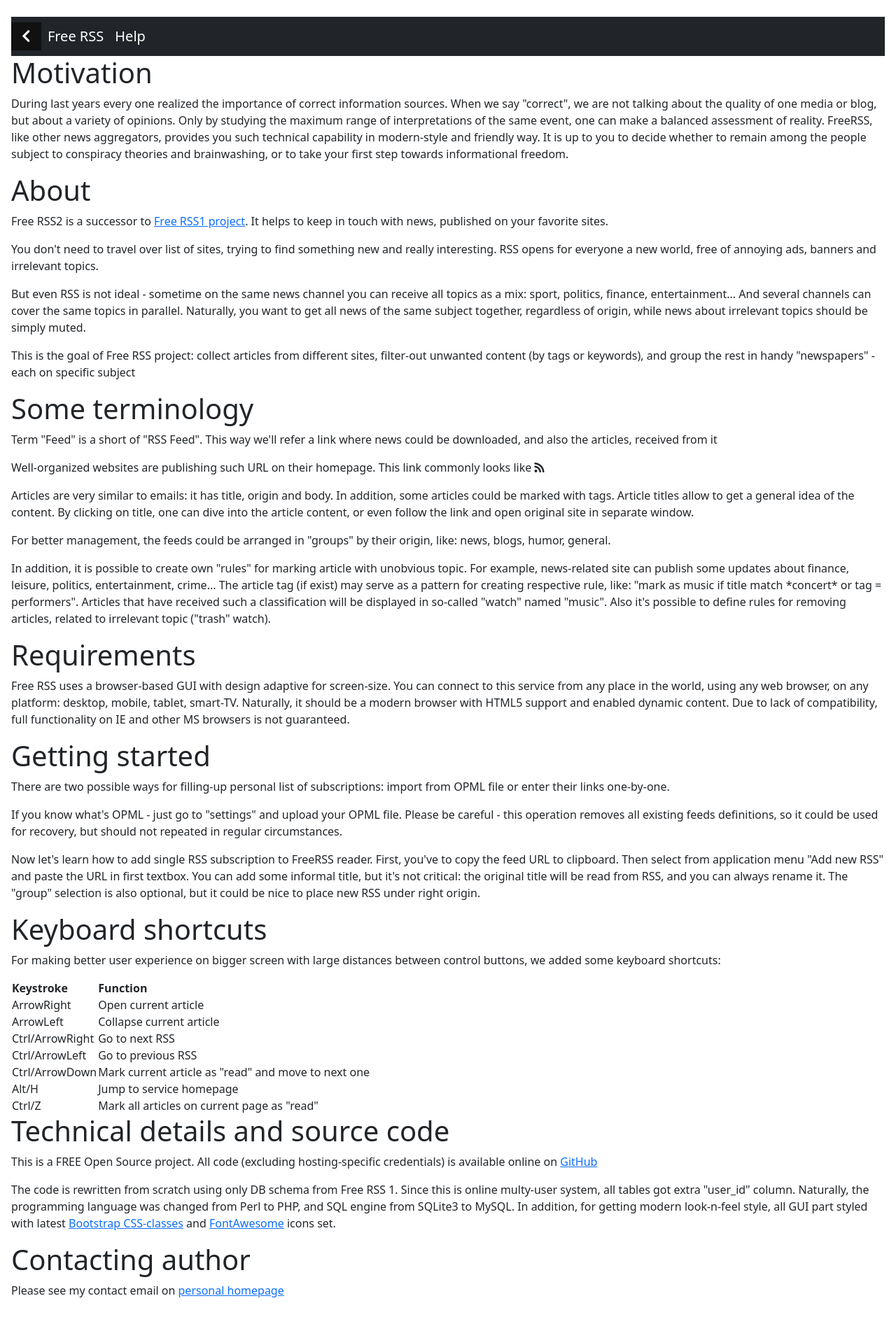
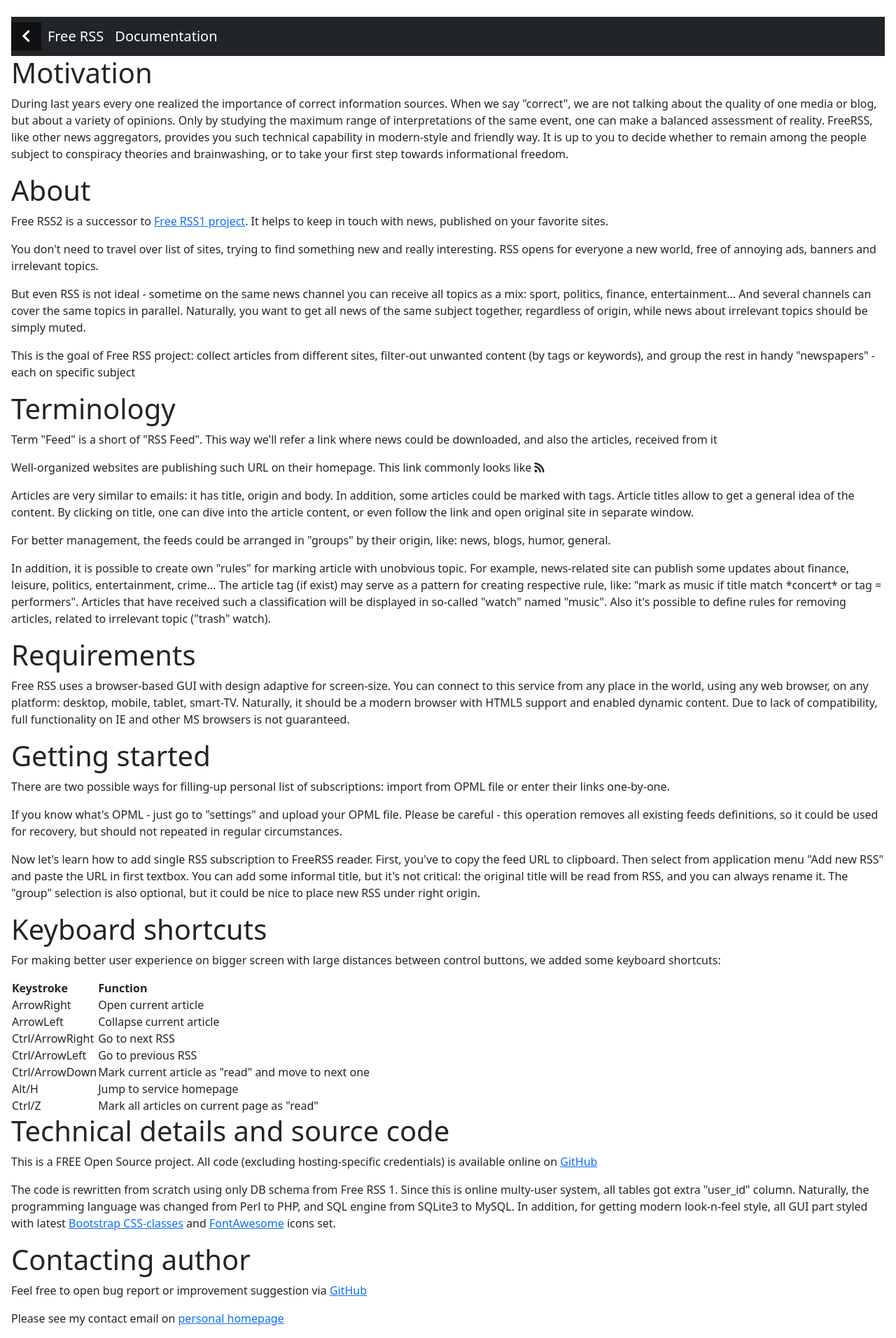
Before and after one commit to freerss2/freerss2, a PHP site: page /help/ in a window 1280 px wide. Shown: the whole page at 70% size. Before the commit the page ends 1854 px from the top, so only its background shows below. Run offline with PHP 8.4, Linux system fonts and the light colour scheme; some libraries are stand-ins or nearby versions.

Commit message:
correct help (documentation) links

```diff
--- a/htdocs/help/index.php
+++ b/htdocs/help/index.php
@@ -28,7 +28,7 @@
     <!-- App styles -->
     <link rel="stylesheet" href="../style/main_screen.css<?php echo $VER_SUFFIX;?>">
 
-    <title>Free RSS - Help</title>
+    <title>Free RSS - Documentation</title>
   </head>
   <body>
 
@@ -47,17 +47,20 @@
       <nav class="navbar sticky-top navbar-dark bg-dark">
         <div>
           <button class="openbtn" onclick="history.back()"><i class="fas fa-chevron-left"></i></button>
-          <span class="navbar-brand">&nbsp;<a href="/" class="navbar-brand">Free RSS</a>Help</span>
+          <span class="navbar-brand">&nbsp;<a href="/" class="navbar-brand">Free RSS</a>Documentation</span>
         </div>
       </nav>
+      <a name="motivation"></a>
       <H1>Motivation</H1>
       <p>During last years every one realized the importance of correct information sources. When we say "correct", we are not talking about the quality of one media or blog, but about a variety of opinions. Only by studying the maximum range of interpretations of the same event, one can make a balanced assessment of reality. FreeRSS, like other news aggregators, provides you such technical capability in modern-style and friendly way. It is up to you to decide whether to remain among the people subject to conspiracy theories and brainwashing, or to take your first step towards informational freedom.</p>
+      <a name="about"></a>
       <H1>About</H1>
       <p>Free RSS2 is a successor to <a href="http://felixl.coolpage.biz/free_rss/" target="_blank">Free RSS1 project</a>. It helps to keep in touch with news, published on your favorite sites.</p>
       <p>You don't need to travel over list of sites, trying to find something new and really interesting. RSS opens for everyone a new world, free of annoying ads, banners and irrelevant topics.</p>
       <p>But even RSS is not ideal - sometime on the same news channel you can receive all topics as a mix: sport, politics, finance, entertainment... And several channels can cover the same topics in parallel. Naturally, you want to get all news of the same subject together, regardless of origin, while news about irrelevant topics should be simply muted.<p>
       <p>This is the goal of Free RSS project: collect articles from different sites, filter-out unwanted content (by tags or keywords), and group the rest in handy "newspapers" - each on specific subject</p>
-      <H1>Some terminology</H1>
+      <a name="terminology"></a>
+      <H1>Terminology</H1>
       <p>Term "Feed" is a short of "RSS Feed". This way we'll refer a link where news could be downloaded, and also the articles, received from it</p>
       <p>Well-organized websites are publishing such URL on their homepage. This link commonly looks like <i class="fa fa-rss"></i></p>
       <p>Articles are very similar to emails: it has title, origin and body. In addition, some articles could be marked with tags. Article titles allow to get a general idea of the content. By clicking on title, one can dive into the article content, or even follow the link and open original site in separate window.</p>
@@ -65,6 +68,7 @@
       <p>In addition, it is possible to create own "rules" for marking article with unobvious topic. For example, news-related site can publish some updates about finance, leisure, politics, entertainment, crime... The article tag (if exist) may serve as a pattern for creating respective rule, like: "mark as music if title match *concert* or tag = performers". Articles that have received such a classification will be displayed in so-called "watch" named "music". Also it's possible to define rules for removing articles, related to irrelevant topic ("trash" watch).</p>
       <H1>Requirements</H1>
       <p>Free RSS uses a browser-based GUI with design adaptive for screen-size. You can connect to this service from any place in the world, using any web browser, on any platform: desktop, mobile, tablet, smart-TV. Naturally, it should be a modern browser with HTML5 support and enabled dynamic content. Due to lack of compatibility, full functionality on IE and other MS browsers is not guaranteed.</p>
+      <a name="start"></a>
       <H1>Getting started</H1>
       <p>There are two possible ways for filling-up personal list of subscriptions: import from OPML file or enter their links one-by-one.</p>
       <p>If you know what's OPML - just go to "settings" and upload your OPML file. Please be careful - this operation removes all existing feeds definitions, so it could be used for recovery, but should not repeated in regular circumstances.</p>
@@ -84,7 +88,9 @@
       <H1>Technical details and source code</H1>
       <p>This is a FREE Open Source project. All code (excluding hosting-specific credentials) is available online on <a href="https://github.com/freerss2/freerss2" target="_blank">GitHub</a></p>
       <p>The code is rewritten from scratch using only DB schema from Free RSS 1. Since this is online multy-user system, all tables got extra "user_id" column. Naturally, the programming language was changed from Perl to PHP, and SQL engine from SQLite3 to MySQL. In addition, for getting modern look-n-feel style, all GUI part styled with latest <a href="https://getbootstrap.com/" target="_blank">Bootstrap CSS-classes</a> and <a href="https://fontawesome.com/" target="_blank">FontAwesome</a> icons set.</p>
+      <a name="author"></a>
       <H1>Contacting author</H1>
+      <p>Feel free to open bug report or improvement suggestion via <a href="https://github.com/freerss2/freerss2/issues/new" target="_blank">GitHub</a></p>
       <p>Please see my contact email on <a href="http://felixl.coolpage.biz/" target="_blank">personal homepage</a></p>
     </div>
 
--- a/htdocs/login/index.php
+++ b/htdocs/login/index.php
@@ -62,8 +62,8 @@
 
 <main class="form-signin">
   <h1 class="h3 mb-3 fw-normal">Free RSS 2.0
-           <a href="../help" class="btn btn-dark btn-sm low-action-button">
-             <i class="far fa-question-circle"></i>&nbsp;Documentation
+           <a href="../help/#about" class="btn btn-dark btn-sm low-action-button">
+             <i class="fab fa-readme"></i>&nbsp;About
            </a>
   </h1>
 
--- a/htdocs/personal/index.php
+++ b/htdocs/personal/index.php
@@ -167,8 +167,8 @@
            <a href="../login?logout=1" class="btn btn-dark btn-sm low-action-button">
              <i class="fas fa-sign-out-alt"></i> Logout
            </a>
-           <a href="../help" class="btn btn-dark btn-sm low-action-button">
-             <i class="fas fa-question"></i> Help
+           <a href="../help/#start" class="btn btn-dark btn-sm low-action-button">
+             <i class="fab fa-readme"></i> Help
            </a>
          </div>
        </div>
--- a/htdocs/personal/settings.php
+++ b/htdocs/personal/settings.php
@@ -212,6 +212,10 @@
          <h5 class="card-title">Application version: <?php echo $APP_VERSION; ?> </h5>
        </div>
        <div class="card-body">
+         <a type="button" class="btn btn-primary mb-3" href="https://github.com/freerss2/freerss2/issues/new" target="_blank" style="min-width:18em;">
+           <i class="fas fa-bug"></i>
+           Report an issue
+         </a> <br>
          <a type="button" class="btn btn-primary mb-3" href="../help/" style="min-width:18em;">
            <i class="fas fa-book-reader"></i>
            Documentation
```
